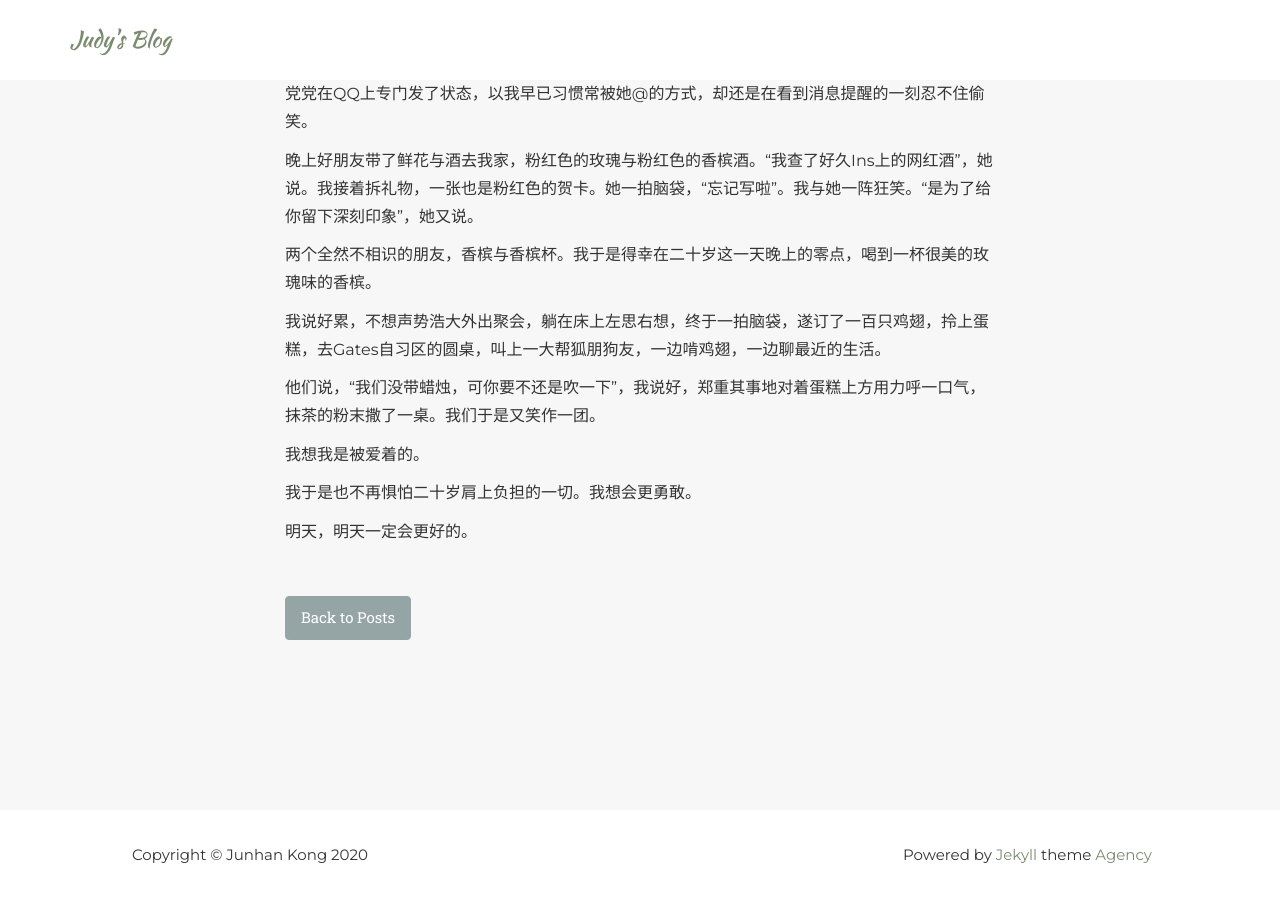
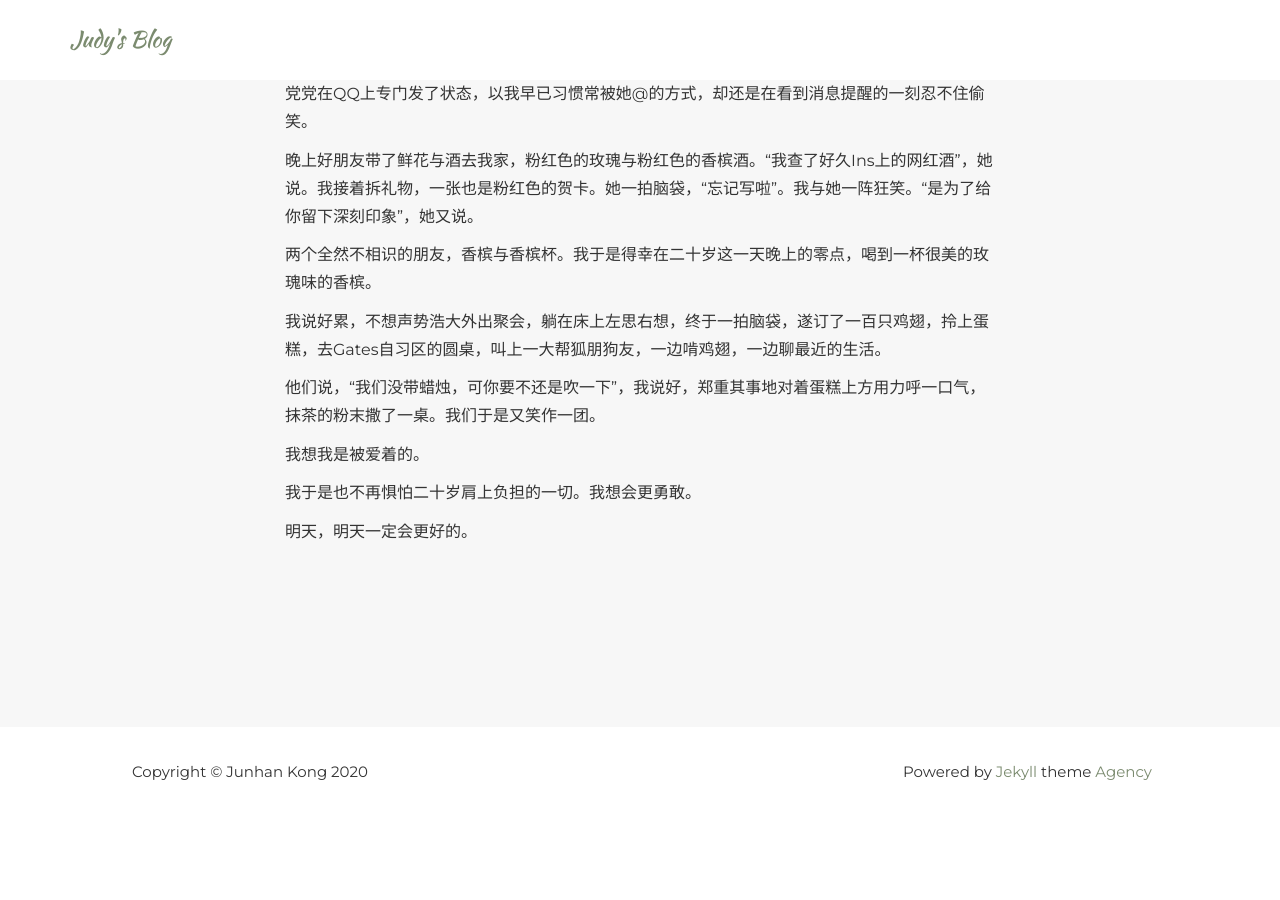
Before and after one commit to judykong97/judykong97.github.io, a Jekyll site: the page built from _posts/blog/2017-04-02-ershisuiyubeiaizhede.markdown, in a window 1280 px wide and 900 px high, scrolled down 794 px. Built offline with Jekyll 4.4.1, drawn with Linux system fonts in a browser that asks for light colours; some web fonts are replaced; after the commit the page ends 1611 px from its top, so only the background shows below that.

Commit message:
Disabled jumping from posts to timeline

```diff
--- a/_includes/blog_head.html
+++ b/_includes/blog_head.html
@@ -9,7 +9,8 @@
                 <span class="icon-bar"></span>
                 <span class="icon-bar"></span>
             </button> -->
-            <a class="navbar-brand page-scroll" href="{{ site.baseurl }}/blog">Judy's Blog</a>
+            <a class="navbar-brand page-scroll">Judy's Blog</a>
+            <!-- <a class="navbar-brand page-scroll" href="{{ site.baseurl }}/blog">Judy's Blog</a> -->
         </div>
 
         <!-- /.navbar-collapse -->
--- a/_layouts/blog.html
+++ b/_layouts/blog.html
@@ -14,9 +14,9 @@
             </div>
             <div class="row">
                 <div class="col-lg-8 col-lg-offset-2">
-                    <div class="modal-body">
+                    <!-- <div class="modal-body">
                         <a href="{{ site.baseurl }}/blog"><button type="button" class="btn btn-default"></i> Back to Posts</button></a>
-                    </div>
+                    </div> -->
                 </div>
             </div>
     </div>
```
